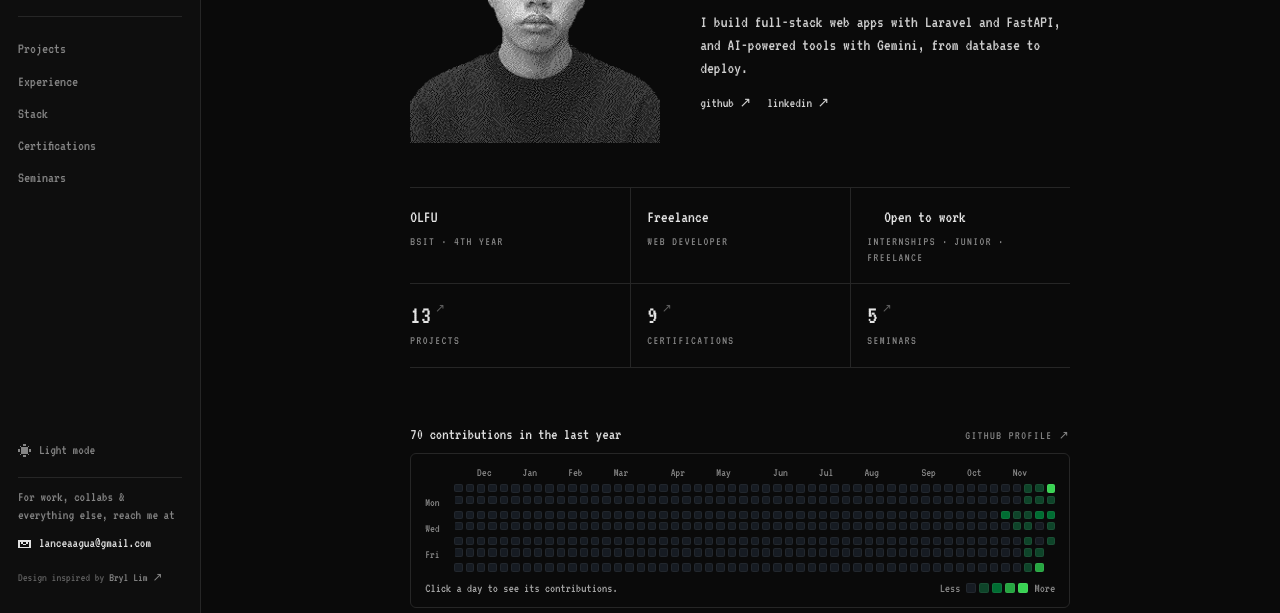
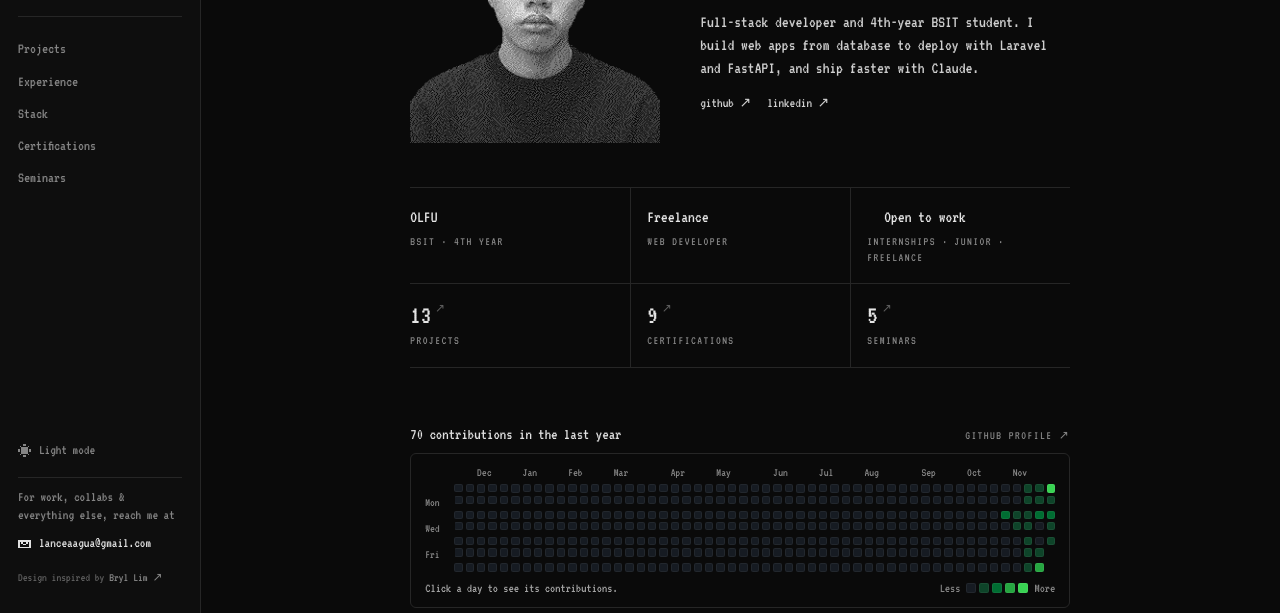
Before and after one commit to ashweak/ashweak.github.io, a plain HTML site: page index.html in a window 1280 px wide. Shown: the part 187-800 px from the top of the page. Drawn offline with Linux system fonts and the light colour scheme.

Commit message:
Home: new introduction
Co-Authored-By: Claude Opus 5.5 <noreply@anthropic.com>
Claude-Session: https://claude.ai/code/session_01Py1rjaVao3cfcZMDzUeDKj

```diff
--- a/index.html
+++ b/index.html
@@ -176,7 +176,7 @@ main [style*="background: var(--c121212)"]:hover{border-color:var(--c3a3a3a)}
 <div style="flex: 1 1 320px; max-width: 620px; min-width: 0; display: flex; flex-direction: column; gap: 14px">
 <h1 class="ttl-px" style="margin: 0; font-family: 'Press Start 2P', monospace; font-size: 22px; line-height: 1.5">Lance Agua</h1>
 <p style="margin: 0; color: var(--c858585)">4th-year student · Our Lady of Fatima University</p>
-<p style="margin: 0; font-size: 17px; line-height: 1.35; color: var(--ccfcfcf)">I build full-stack web apps with Laravel and FastAPI, and AI-powered tools with Gemini, from database to deploy.</p>
+<p style="margin: 0; font-size: 17px; line-height: 1.35; color: var(--ccfcfcf)">Full-stack developer and 4th-year BSIT student. I build web apps from database to deploy with Laravel and FastAPI, and ship faster with Claude.</p>
 <div style="display: flex; flex-wrap: wrap; gap: 16px; font-size: 14px"><a href="https://github.com/ashweak" target="_blank" rel="noopener">github ↗</a><a href="https://linkedin.com/" target="_blank" rel="noopener">linkedin ↗</a></div>
 </div>
 </section>
```
